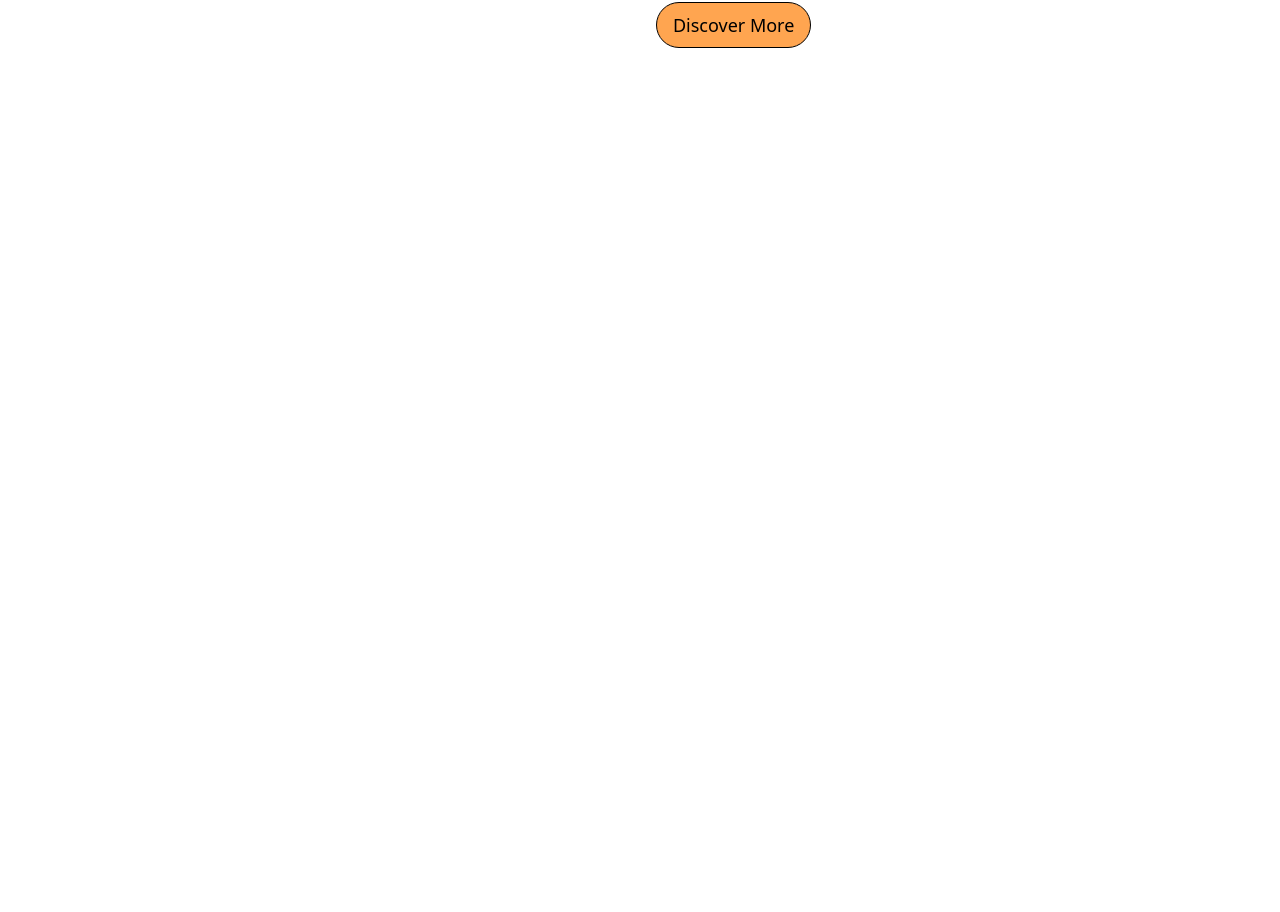
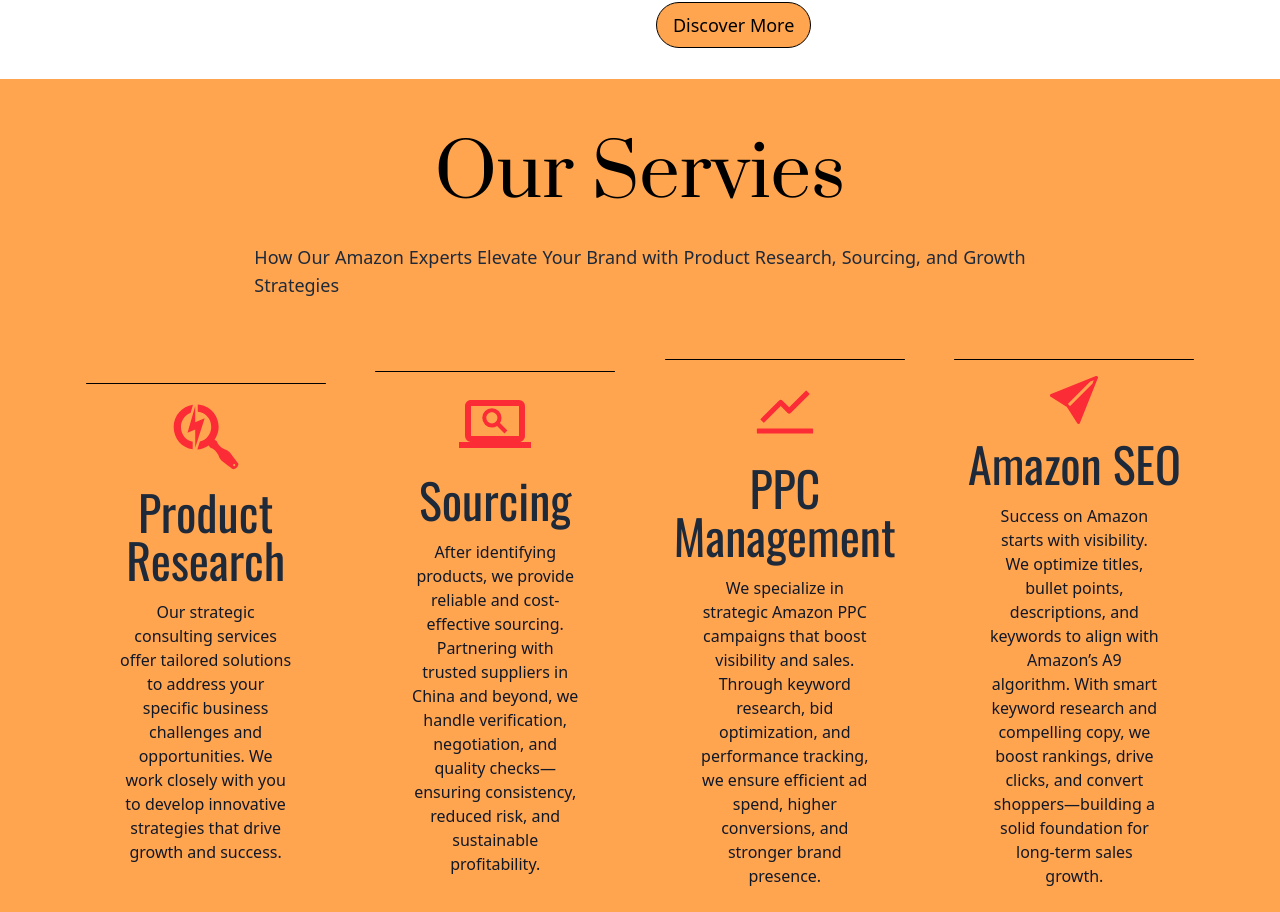
Before and after one commit to abubakarafzal171/Ecompearls, a React (Vite) app: page / in a window 1280 px wide. Shown: the part 1517-2429 px from the top of the page. Before the commit the page ends 1596 px from the top, so only its background shows below. Built offline with nearby package versions, Linux system fonts and the light colour scheme.

Commit message:
our services section in home page

```diff
--- /dev/null
+++ b/src/components/Ourservies.jsx
@@ -0,0 +1,76 @@
+import React from "react";
+import { FaSearchengin } from "react-icons/fa6";
+import { MdScreenSearchDesktop } from "react-icons/md";
+import { AiOutlineStock } from "react-icons/ai";
+import { BsFillSendFill } from "react-icons/bs";
+const Ourservies = () => {
+  return (
+    <div className="w-full h-full flex flex-col justify-start items-center px-4 py-6 bg-[#FFA550] pt-15 gap-15 ">
+      <div className="left  flex flex-col justify-start items-center gap-8 px-6">
+        <h1 className="fontbold text-5xl md:text-7xl font-[parata]">
+          Our Servies
+        </h1>
+        <p className="text-gray-800 w-[90%] text-justify text-base md:text-lg">
+          How Our Amazon Experts Elevate Your Brand with Product Research,
+          Sourcing, and Growth Strategies
+        </p>
+      </div>
+
+      <div className="flex  flex-wrap  gap-10 justify-center items-center">
+        <div className="flex flex-col  gap-4  text-center justify-center items-center  md:w-[45%] lg:w-[20%]">
+          <div className="line h-[1px] w-[30vh] bg-black rounded"></div>
+          <div className="icon text-5xl md:text-6xl lg:text-7xl text-red-500">
+            <FaSearchengin />
+          </div>
+          <div className="text-5xl font-[oswald] text-gray-800">
+            Product Research
+          </div>
+          <p className="text-gray-900 w-[70%]">
+            Our strategic consulting services offer tailored solutions to
+            address your specific business challenges and opportunities. We work
+            closely with you to develop innovative strategies that drive growth
+            and success.
+          </p>
+        </div>
+        <div className="flex flex-col  gap-4  text-center justify-center items-center  md:w-[45%] lg:w-[20%]">
+          <div className="line h-[1px] w-[30vh] bg-black rounded"></div>
+          <div className="icon text-5xl md:text-6xl lg:text-7xl text-red-500">
+        <MdScreenSearchDesktop />
+          </div>
+          <div className="text-5xl font-[oswald] text-gray-800">
+          Sourcing
+          </div>
+          <p className="text-gray-900 w-[70%]">
+          After identifying products, we provide reliable and cost-effective sourcing. Partnering with trusted suppliers in China and beyond, we handle verification, negotiation, and quality checks—ensuring consistency, reduced risk, and sustainable profitability.
+          </p>
+        </div>
+        <div className="flex flex-col  gap-4  text-center justify-center items-center  md:w-[45%] lg:w-[20%]">
+          <div className="line h-[1px] w-[30vh] bg-black rounded"></div>
+          <div className="icon text-5xl md:text-6xl lg:text-7xl text-red-500">
+          <AiOutlineStock />
+          </div>
+          <div className="text-5xl font-[oswald] text-gray-800">
+           PPC Management
+          </div>
+          <p className="text-gray-900 w-[70%]">
+          We specialize in strategic Amazon PPC campaigns that boost visibility and sales. Through keyword research, bid optimization, and performance tracking, we ensure efficient ad spend, higher conversions, and stronger brand presence.
+          </p>
+        </div>
+        <div className="flex flex-col  gap-4  text-center justify-center items-center  md:w-[45%] lg:w-[20%]">
+          <div className="line h-[1px] w-[30vh] bg-black rounded"></div>
+          <div className="icon text-4xl md:text-5xl lg:text-5xl text-red-500">
+       <BsFillSendFill />
+          </div>
+          <div className="text-5xl font-[oswald] text-gray-800">
+           Amazon SEO
+          </div>
+          <p className="text-gray-900 w-[70%]">
+           Success on Amazon starts with visibility. We optimize titles, bullet points, descriptions, and keywords to align with Amazon’s A9 algorithm. With smart keyword research and compelling copy, we boost rankings, drive clicks, and convert shoppers—building a solid foundation for long-term sales growth.
+          </p>
+        </div>
+      </div>
+    </div>
+  );
+};
+
+export default Ourservies;
--- a/src/pages/Home.jsx
+++ b/src/pages/Home.jsx
@@ -2,6 +2,7 @@
 import HeroSection from '../components/HeroSection'
 import Marqueesection from '../components/Marqueesection'
 import Aboutsection from '../components/Aboutsection'
+import Ourservies from '../components/Ourservies'
 
 const Home = () => {
   return (
@@ -9,6 +10,7 @@
       <HeroSection/>
       <Marqueesection/>
       <Aboutsection/>
+      <Ourservies/>
     </div>
 
 
```
